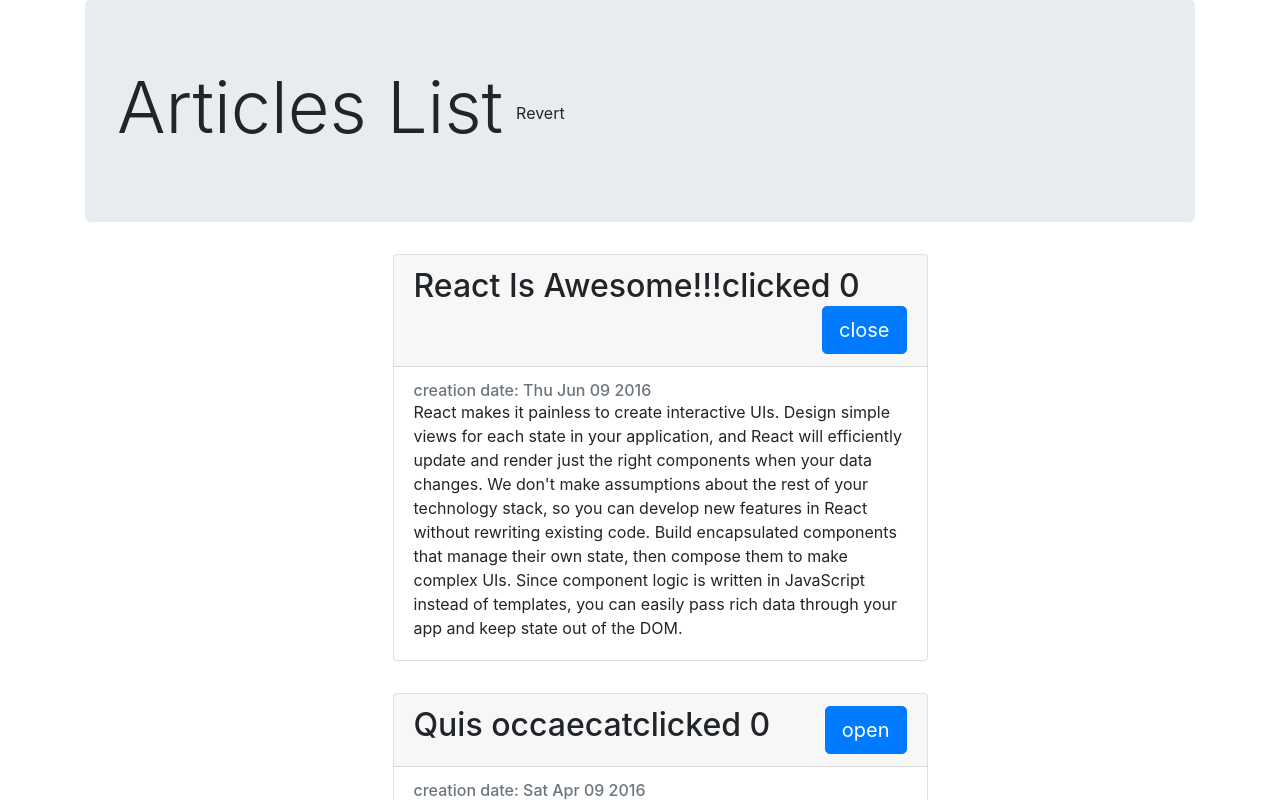
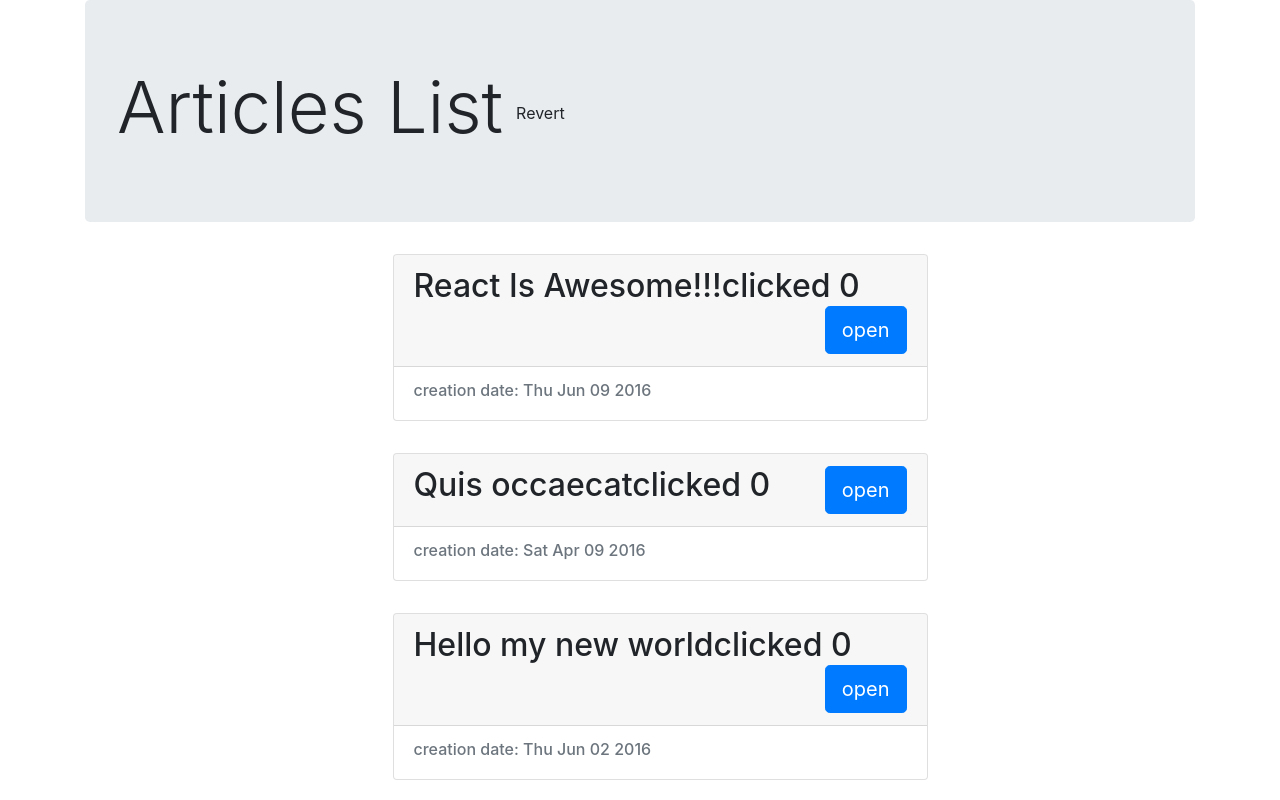
Before and after one commit to matichmike/react-practice, a React (Create React App) app: page / in a window 1280 px wide. Shown: the top 800 px of the page. Built offline with nearby package versions, Linux system fonts and the light colour scheme; the HTML template or start-up script is replaced by a standard one.

Commit message:
opening/closing the articles added

```diff
--- a/src/components/Article.js
+++ b/src/components/Article.js
@@ -1,6 +1,6 @@
 import React, { PureComponent } from 'react';
 
-class Article extends PureComponent {
+export default class Article extends PureComponent {
   // state = {
   //   isOpen: true
   // }
@@ -8,7 +8,6 @@
   constructor(props) {
     super(props)
     this.state = {
-      isOpen:props.defaultOpen,
       count: 0
     }
   }
@@ -22,29 +21,29 @@
     console.log('---', 'mounting');
   }
 
-  componentWillReceiveProps(nextProps) {
-    console.log('---', 'will receive props');
-    if (nextProps.defaultOpen !== this.props.defaultOpen) {
-      this.setState({
-        isOpen:nextProps.defaultOpen
-      })
-    }
-  }
+  // componentWillReceiveProps(nextProps) {
+  //   console.log('---', 'will receive props');
+  //   if (nextProps.defaultOpen !== this.props.defaultOpen) {
+  //     this.setState({
+  //       isOpen:nextProps.defaultOpen
+  //     })
+  //   }
+  // }
 
   componentDidUpdate() {
     console.log('---', 'will update');
   }
 
   render() {
-    const {article} = this.props;
-    const body = this.state.isOpen && <section className="card-text">{article.text}</section>;
+    const {article, isOpen, onButtonClick} = this.props;
+    const body = isOpen && <section className="card-text">{article.text}</section>;
     return (
       <div className="card mx-auto" style= {{width:'50%', margin:'2em'}}>
         <div className="card-header">
-        <h2 onClick = {this.incrementCounter}>
+        <h2 onClick = {onButtonClick}>
           {article.title}
            clicked {this.state.count}
-          <button className="btn btn-primary btn-lg float-right" onClick={this.handleClick}>{this.state.isOpen ? 'close' : 'open'}</button>
+          <button className="btn btn-primary btn-lg float-right" onClick={this.handleClick}>{isOpen ? 'close' : 'open'}</button>
         </h2>
         </div>
         <div className="card-body">
@@ -60,13 +59,4 @@
         count: this.state.count + 1
       })
     }
-
-    handleClick = () => {
-      this.setState({
-        isOpen: !this.state.isOpen
-      })
-    }
 }
-
-
-export default Article;
--- a/src/components/ArticleList/index.js
+++ b/src/components/ArticleList/index.js
@@ -3,9 +3,17 @@
 import './style.css';
 
 export default class ArticleList extends PureComponent {
+  state = {
+    openArticleId: null
+  }
   render() {
     const articleElems = this.props.articles.map((article, index) =>
-    <li className="article-list_li" key = {article.id}><Article article = {article} defaultOpen = {index === 0}/></li>
+    <li className="article-list_li" key = {article.id}>
+      <Article article = {article}
+      isOpen = {this.state.openArticleId === article.id}
+      onButtonClick = {this.handleClick.bind(this, article.id)}
+      />
+      </li>
       );
     return (
       <ul>
@@ -13,4 +21,7 @@
       </ul>
     )
   }
+  handleClick = openArticleId => this.setState({
+    openArticleId: this.state.openArticleId === openArticleId ? null : openArticleId
+  })
 }
```
